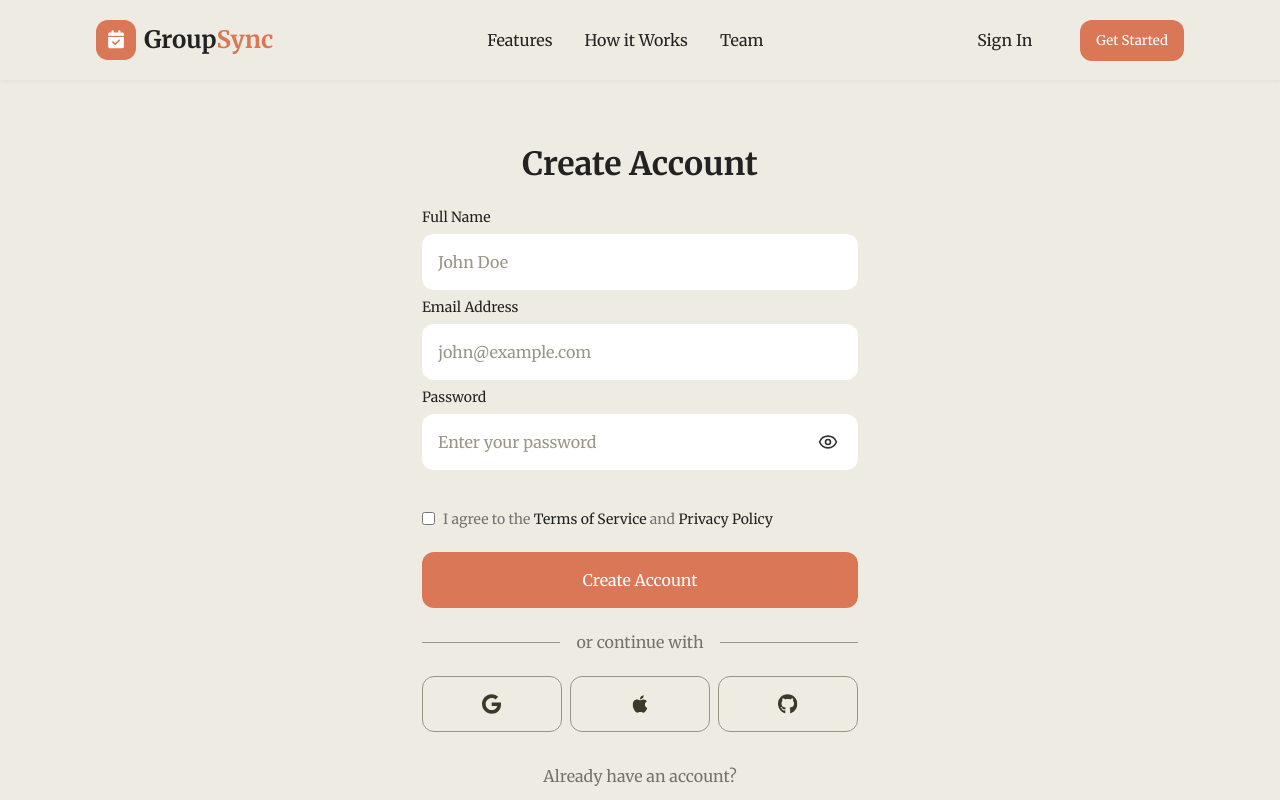
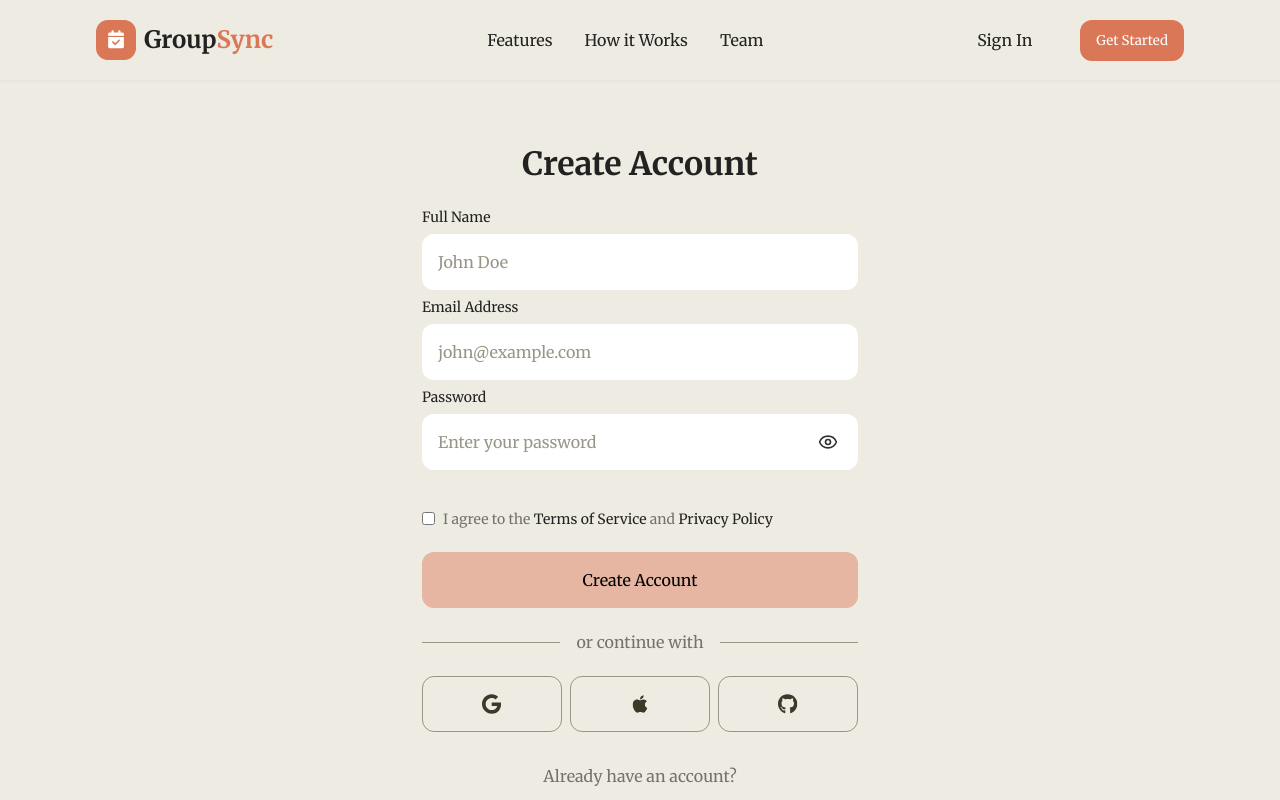
Before and after one commit to angietea101/groupsync, a React (Vite) app: page /createaccount in a window 1280 px wide. Shown: the top 800 px of the page. Built offline with nearby package versions, Linux system fonts and the light colour scheme; no server answers.

Commit message:
FEAT Disable button on no inputs in sign in and create account page

```diff
--- a/src/pages/CreateAccount.css
+++ b/src/pages/CreateAccount.css
@@ -111,6 +111,12 @@
   display: flex;
   align-items: center;
   justify-content: center;
+}
+
+.create-btn:disabled {
+  color: var(--color-black);
+  background-color: var(--color-primary-disabled);
+  box-shadow: none;
 }
 
 /* Divider with lines */
--- a/src/pages/CreateAccount.jsx
+++ b/src/pages/CreateAccount.jsx
@@ -22,6 +22,8 @@ export default function CreateAccount() {
   const [showPassword, setShowPassword] = useState(false);
 
   const [error, setError] = useState('');
+  const isFormValid =
+    fullName.trim().length > 0 && email.trim().length > 0 && password.trim().length > 0 && agree;
   const [loading, setLoading] = useState(false);
 
   async function handleCreateAccount() {
@@ -91,7 +93,7 @@ export default function CreateAccount() {
           <label>Password</label>
           <div className="password-input-wrapper">
             <input
-            type={showPassword ? "text" : "password"}
+              type={showPassword ? 'text' : 'password'}
               placeholder="Enter your password"
               value={password}
               onChange={(e) => setPassword(e.target.value)}
@@ -100,13 +102,9 @@ export default function CreateAccount() {
               type="button"
               className="password-toggle-btn"
               onClick={() => setShowPassword(!showPassword)}
-            aria-label={showPassword ? "Hide password" : "Show password"}
+              aria-label={showPassword ? 'Hide password' : 'Show password'}
             >
-              {showPassword ? (
-                <EyeOff size={20}/>
-              ) : (
-                <Eye size={20} />
-              )}
+              {showPassword ? <EyeOff size={20} /> : <Eye size={20} />}
             </button>
           </div>
 
@@ -132,7 +130,11 @@ export default function CreateAccount() {
 
           {error && <p className="error-msg">{error}</p>}
 
-          <button className="create-btn" onClick={handleCreateAccount} disabled={loading}>
+          <button
+            className="create-btn"
+            disabled={!isFormValid || loading}
+            onClick={handleCreateAccount}
+          >
             {loading ? 'Creating...' : 'Create Account'}
           </button>
 
--- a/src/pages/CreatePlan.css
+++ b/src/pages/CreatePlan.css
@@ -105,12 +105,9 @@
   opacity: 0.9;
 }
 
-/* Disabled Create button (token-based) */
 .createplan-btn:disabled {
-  background: var(--color-primary-light);
-  color: var(--color-border);
-  cursor: not-allowed;
-  opacity: 1;
+  color: var(--color-black);
+  background-color: var(--color-primary-disabled);
   box-shadow: none;
 }
 
--- a/src/pages/Home.jsx
+++ b/src/pages/Home.jsx
@@ -1,9 +1,12 @@
-import React, { useEffect } from 'react';
+import React, { useEffect, useState } from 'react';
 import { Link } from 'react-router-dom';
+import { useNavigate } from 'react-router-dom';
 import './Home.css';
 import Navbar from '../components/Navbar';
 import Footer from '../components/Footer';
 import { Calendar, Vote, Share2 } from 'lucide-react';
+
+import { auth } from '../services/firebase';
 
 import WatchIcon from '../assets/watch-icon.svg';
 import PlusIcon from '../assets/plus.svg';
@@ -11,6 +14,9 @@ import GroupIcon from '../assets/group.svg';
 import CheckmarkIcon from '../assets/checkmark.svg';
 
 export default function Home() {
+  const [user, setUser] = useState(null);
+  const navigate = useNavigate();
+
   useEffect(() => {
     const observer = new IntersectionObserver(
       (entries, observer) => {
@@ -29,6 +35,14 @@ export default function Home() {
     return () => observer.disconnect();
   }, []);
 
+  useEffect(() => {
+    const unsub = auth.onAuthStateChanged((u) => {
+      setUser(u);
+    });
+
+    return () => unsub();
+  }, []);
+
   return (
     <div className="home-container">
       <Navbar />
@@ -43,12 +57,19 @@ export default function Home() {
           decisions has never been this simple.
         </p>
         <div className="hero-buttons">
-          <Link to="/createaccount">
-            <button className="reveal animate-slide-in-left start-planning hover-lift">
-              Start Planning
-            </button>
-          </Link>
-          <button className="reveal animate-slide-in-right watch-demo hover-lift">
+          <button
+            onClick={() => {
+              if (user) {
+                navigate('/createplan');
+              } else {
+                navigate('/createaccount');
+              }
+            }}
+            className="reveal animate-slide-in-left start-planning hover-lift"
+          >
+            Start Planning
+          </button>
+          <button className="reveal animate-slide-in-right watch-demo">
             <img src={WatchIcon} alt="Watch icon" className="watch-icon" />
             Watch Demo
           </button>
--- a/src/pages/SignIn.jsx
+++ b/src/pages/SignIn.jsx
@@ -16,6 +16,11 @@ export default function SignIn() {
   const [password, setPassword] = useState('');
   const [error, setError] = useState('');
   const [showPassword, setShowPassword] = useState(false);
+
+  const [loading, setLoading] = useState(false);
+
+  const isFormValid = email.trim().length > 0 && password.trim().length > 0;
+
   const handleSignIn = async () => {
     setError('');
 
@@ -58,18 +63,14 @@ export default function SignIn() {
               onClick={() => setShowPassword(!showPassword)}
               aria-label={showPassword ? 'Hide password' : 'Show password'}
             >
-              {showPassword ? (
-                <EyeOff size={20} />
-              ) : (
-                <Eye size={20} />
-              )}
+              {showPassword ? <EyeOff size={20} /> : <Eye size={20} />}
             </button>
           </div>
 
           {error && <p style={{ color: 'red', fontSize: 14 }}>{error}</p>}
 
-          <button className="create-btn" onClick={handleSignIn}>
-            Sign In
+          <button className="create-btn" disabled={!isFormValid || loading} onClick={handleSignIn}>
+            {loading ? 'Loading...' : 'Sign In'}
           </button>
 
           <div className="divider">
--- a/src/styles/variables.css
+++ b/src/styles/variables.css
@@ -8,6 +8,7 @@
   --color-primary: #da7756;
   --color-primary-dark: #bd5d3a;
   --color-primary-light: #f0efe9;
+  --color-primary-disabled: #e6b6a3;
   --color-primary-hover: #c76545;
   --color-border: #999587;
   --color-dark-green: #3d3929;
```
Lines whose indentation alone changed are shown as unchanged.
